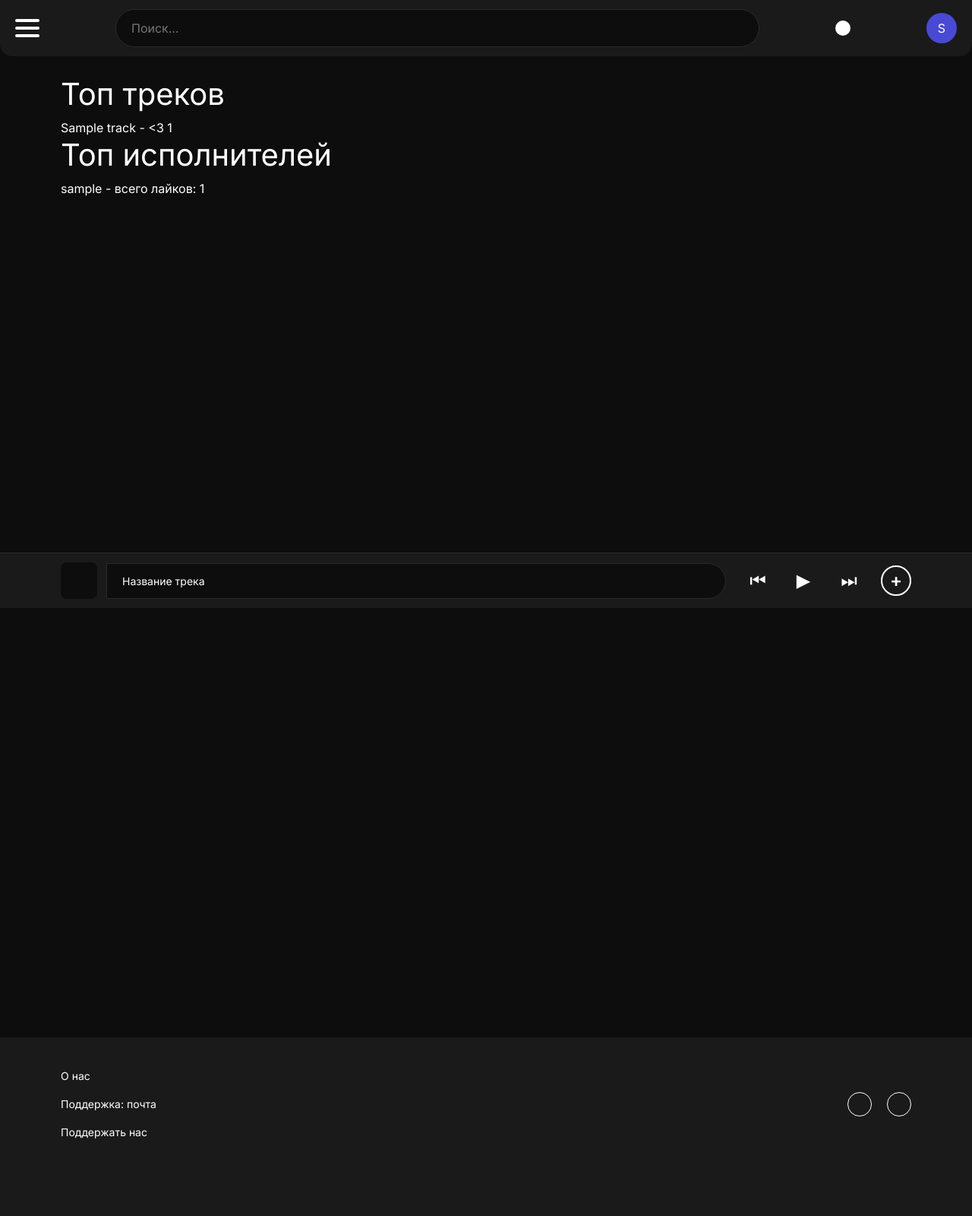
After one commit to txtXD949/radio-svobody, a Flask app: template templates/index.html in a window 1280 px wide. The commit adds this page. Shown: the whole page at 76% size. Run offline with Flask 3, Linux system fonts and the light colour scheme; a user stored in the database is signed in; tables that the repository leaves empty hold one stand-in row (values such as "Sample post"); the template is opened without the code that fills it: most values are stand-ins (such as "Sample title", 1, 10 or a date in 2020).

Commit message:
start develop main page
1. add header
2. add footer
3. add player
4. add drawer

```diff
--- a/main.py
+++ b/main.py
@@ -2,12 +2,16 @@ from flask import Flask, jsonify, redirect, render_template
 from flask_restful import Api
 from werkzeug.exceptions import HTTPException
 from flask_login import LoginManager, login_user, logout_user, login_required
+
+from sqlalchemy import func
 
 from dotenv import load_dotenv
 import os
 
 from data import db_session
 from data.users import User
+from data.tracks import Track
+from data.api_key import ApiKey
 from resources import (
     TrackResource, TrackListResource, TrackLikeResource,
     UserResource, UserListResource,
@@ -142,6 +146,21 @@ def confirm_wait():
     return render_template('confirm_wait.html', title='Подтверждение email')
 
 
+@app.route('/')
+def index():
+    db_sess = db_session.create_session()
+
+    # топ треков
+    top_tracks = db_sess.query(Track).order_by(Track.likes_count.desc()).limit(5).all()
+
+    # топ исполнителей
+    top_artists = top_artists = db_sess.query(User, func.sum(Track.likes_count).label('total_likes')
+                                              ).join(Track, User.id == Track.users_id).group_by(User.id).order_by(
+        func.sum(Track.likes_count).desc()).limit(5).all()
+
+    return render_template('index.html', top_tracks=top_tracks, top_artists=top_artists, title='Radio Svobodi')
+
+
 if __name__ == '__main__':
     db_session.global_init('db/rs.db')
 
--- a/static/css/style.css
+++ b/static/css/style.css
@@ -14,6 +14,10 @@ body {
     background-color: var(--background);
     color: var(--text);
     font-family: 'Inter', sans-serif;
+    display: flex;
+    flex-direction: column;
+    min-height: 200vh;
+    margin-bottom: 0;
 }
 
 /* Контейнеры */
@@ -91,13 +95,331 @@ a:hover {
 }
 
 /* Шторка */
-.navbar {
+.offcanvas {
     background-color: var(--surface) !important;
-    border-bottom: 1px solid var(--border);
-    padding: 16px 0;
+    color: var(--text);
+    overflow-y: auto;
+    scrollbar-width: none;
+    border-bottom-left-radius: 16px;
+    border-bottom-right-radius: 16px;
 }
 
-.navbar-brand {
+.offcanvas .btn-close {
+    filter: invert(1);
+}
+
+.offcanvas::-webkit-scrollbar {
+    display: none;
+}
+
+.drawer-nav {
+    display: flex;
+    flex-direction: column;
+    gap: 8px;
+}
+
+.drawer-nav::-webkit-scrollbar {
+    display: none; /* Chrome, Safari, Opera */
+}
+
+.drawer-link {
+    font-family: 'Courier Prime', monospace;
+    font-weight: 700;
+    font-size: 18px;
+    color: var(--text);
+    text-decoration: none;
+    padding: 16px 20px;
+    border-radius: 12px;
+    transition: background-color 0.2s;
+}
+
+.drawer-link:hover {
+    background-color: var(--background);
+}
+
+.offcanvas-header {
+    padding: 20px 24px;
+    border-bottom: 1px solid var(--border);
+}
+
+.offcanvas-title {
+    font-family: 'Courier Prime', monospace;
+    font-weight: 700;
+    font-size: 20px;
+    color: var(--text);
+}
+
+.offcanvas-body {
+    overflow-y: auto;
+    scrollbar-width: none;
+    -ms-overflow-style: none;
+    padding: 20px 24px;
+}
+
+.offcanvas-body::-webkit-scrollbar {
+    display: none;
+}
+
+/* Шапка */
+.top-bar {
+    display: flex;
+    align-items: center;
+    gap: 100px;
+    padding: 12px 20px;
+    background: var(--surface);
+    border-bottom-left-radius: 16px;
+    border-bottom-right-radius: 16px;
+    position: fixed;
+    top: 0;
+    left: 0;
+    right: 0;
+    z-index: 100;
+}
+
+.menu-btn {
+    background: none;
+    border: none;
+    font-size: 32px;
+    color: white;
+    cursor: pointer;
+    flex-shrink: 0;
+}
+
+.search-input {
+    flex: 1;
+    padding: 12px 20px;
+    background: var(--background);
+    border: 1px solid var(--border);
+    border-radius: 34px;
+    color: var(--text);
+}
+
+.right-group {
+    display: flex;
+    gap: 16px;
+    align-items: center;
+    margin-right: 80px;
+}
+
+.theme-toggle {
+    background: white;
+    border: none;
+    width: 20px;
+    height: 20px;
+    border-radius: 50%;
+    cursor: pointer;
+}
+
+.avatar {
+    width: 40px;
+    height: 40px;
+    background: var(--primary);
+    border-radius: 50%;
+    display: flex;
+    align-items: center;
+    justify-content: center;
+    color: white;
+    text-decoration: none;
+}
+
+.main-content {
+    margin-top: 80px;
+    padding: 20px 80px;
+    flex: 1;
+}
+
+/* Кнопочка для шторки */
+.custom-menu-btn {
+    background: none;
+    border: none;
+    cursor: pointer;
+    padding: 0;
+}
+
+.menu-icon {
+    width: 32px;
+    height: 32px;
+    display: flex;
+    flex-direction: column;
+    justify-content: center;
+    gap: 6px;
+}
+
+.menu-icon span {
+    display: block;
+    height: 4px;
+    background: white;
+    border-radius: 16px;
+    width: 100%;
+}
+
+/* Футер */
+.footer {
+    background-color: var(--surface);
+    padding: 40px 80px 100px;
+    margin-top: auto;
+}
+
+.footer-container {
+    display: flex;
+    justify-content: space-between;
+    align-items: center;
+    flex-wrap: wrap;
+    gap: 30px;
+}
+
+.footer-links {
+    display: flex;
+    flex-direction: column;
+    gap: 16px;
+}
+
+.footer-links a {
+    color: white;
+    text-decoration: none;
+    font-size: 14px;
+    transition: all 0.2s;
+}
+
+.footer-links a:hover {
+    text-decoration: underline;
+}
+
+.footer-social {
+    display: flex;
+    gap: 20px;
+}
+
+.social-link {
+    display: block;
+    width: 32px;
+    height: 32px;
+    border: 1px solid white;
+    border-radius: 50%;
+    transition: all 0.2s;
+}
+
+.social-link:hover {
+    background: rgba(255, 255, 255, 0.1);
+}
+
+/* Временные заглушки для иконок TODO: потом сделать */
+.social-link.telegram {
+    background-color: transparent;
+}
+
+.social-link.discord {
+    background-color: transparent;
+}
+
+.mini-player {
+    position: fixed;
+    bottom: 0;
+    left: 0;
+    right: 0;
+    background-color: var(--surface);
+    border-top: 1px solid var(--border);
+    padding: 12px 80px;
+    z-index: 1000;
+}
+
+.player-content {
+    display: flex;
+    align-items: center;
+    justify-content: space-between;
+    gap: 20px;
+}
+
+/* Левая часть */
+.player-left {
+    display: flex;
+    align-items: center;
+    gap: 12px;
+    flex: 1;
+}
+
+.player-image {
+    width: 48px;
+    height: 48px;
+    background: var(--background);
+    border-radius: 8px;
+    flex-shrink: 0;
+}
+
+.player-track-name {
+    background: var(--background);
+    border: 1px solid var(--border);
+    border-top-left-radius: 0;
+    border-bottom-left-radius: 0;
+    border-top-right-radius: 34px;
+    border-bottom-right-radius: 34px;
+    padding: 12px 20px;
+    color: var(--text);
+    font-size: 14px;
+    flex: 1;
+    white-space: nowrap;
+    overflow: hidden;
+    text-overflow: ellipsis;
+}
+
+/* Плеер */
+/* Центральная часть */
+.player-center {
+    display: flex;
+    gap: 16px;
+}
+
+.player-btn {
+    background: none;
+    border: none;
+    color: var(--text);
+    font-size: 24px;
+    cursor: pointer;
+    width: 44px;
+    height: 44px;
+    display: flex;
+    align-items: center;
+    justify-content: center;
+    transition: all 0.2s;
+}
+
+.player-btn:hover {
+    color: var(--primary);
+}
+
+/* Правая часть */
+.player-right {
+    flex-shrink: 0;
+}
+
+.player-fav {
+    background: none;
+    border: 2px solid white;
+    color: white;
+    width: 40px;
+    height: 40px;
+    border-radius: 50%;
+    font-size: 24px;
     font-weight: bold;
-    color: var(--text) !important;
+    cursor: pointer;
+    display: flex;
+    align-items: center;
+    justify-content: center;
+    transition: all 0.2s;
 }
+
+.player-fav:hover {
+    background: white;
+    color: var(--surface);
+}
+
+/* Адаптив */
+@media (max-width: 768px) {
+    .mini-player {
+        padding: 12px 20px;
+    }
+
+    .player-track-name {
+        max-width: 150px;
+    }
+}
--- a/templates/base1.html
+++ b/templates/base1.html
@@ -3,16 +3,15 @@
 <head>
     <meta charset="UTF-8">
     <meta name="viewport" content="width=device-width, initial-scale=1, shrink-to-fit=no">
-    <link rel="stylesheet"
-          href="https://cdn.jsdelivr.net/npm/bootstrap@5.0.0-beta1/dist/css/bootstrap.min.css"
-          integrity="sha384-giJF6kkoqNQ00vy+HMDP7azOuL0xtbfIcaT9wjKHr8RbDVddVHyTfAAsrekwKmP1"
-          crossorigin="anonymous">
-    <link href="https://fonts.googleapis.com/css2?family=Inter:wght@400;600&family=CourierPrime:wght@700&display=swap"
+    <link href="https://cdn.jsdelivr.net/npm/bootstrap@5.3.0/dist/css/bootstrap.min.css" rel="stylesheet">
+    <link href="https://fonts.googleapis.com/css2?family=Inter:wght@400;600&family=Courier+Prime:wght@400;700&display=swap"
           rel="stylesheet">
     <link rel="stylesheet" href="/static/css/style.css">
-    <title> {{title}} </title>
+    <title>{{ title }}</title>
 </head>
 <body>
-{% block content %}
-{% endblock %}
+{% block header %}{% endblock %}
+{% block content %}{% endblock %}
+<script src="https://cdn.jsdelivr.net/npm/bootstrap@5.3.0/dist/js/bootstrap.bundle.min.js"></script>
 </body>
+</html>
--- /dev/null
+++ b/templates/base2.html
@@ -0,0 +1,80 @@
+{% extends "base1.html" %}
+
+{% block header %}
+<div class="top-bar">
+    <button class="custom-menu-btn" id="menuToggle" type="button"
+            data-bs-toggle="offcanvas" data-bs-target="#mainDrawer">
+        <div class="menu-icon">
+            <span></span>
+            <span></span>
+            <span></span>
+        </div>
+    </button>
+
+    <input type="text" class="search-input" placeholder="Поиск...">
+
+    <button class="theme-toggle"></button>
+
+    {% if current_user.is_authenticated %}
+        <span class="avatar">{{ current_user.username[0]|upper }}</span>
+    {% else %}
+        <a href="/login" class="login-link">Войти</a>
+    {% endif %}
+</div>
+
+<div class="offcanvas offcanvas-top" tabindex="-1" id="mainDrawer" style="height: 300px;">
+    <div class="offcanvas-header border-bottom">
+        <button type="button" class="btn-close btn-close-white" data-bs-dismiss="offcanvas"></button>
+        <a href="/" style="font-weight: bold; color: white; text-decoration: none;">Радио Свободы</a>
+    </div>
+    <div class="offcanvas-body">
+        <nav class="drawer-nav">
+            <a href="/profile" class="drawer-link">Профиль</a>
+            <a href="/dump" class="drawer-link">Свалка</a>
+            <a href="/settings" class="drawer-link">Настройки</a>
+        </nav>
+    </div>
+</div>
+
+{% endblock %}
+
+{% block content %}
+<div class="main-content">
+    {% block main %}{% endblock %}
+</div>
+
+<div class="mini-player" id="miniPlayer">
+    <div class="player-content">
+        <div class="player-left">
+            <div class="player-image"></div>
+            <div class="player-track-name">Название трека</div>
+        </div>
+
+        <div class="player-center">
+            <button class="player-btn prev">⏮</button>
+            <button class="player-btn play-pause">▶</button>
+            <button class="player-btn next">⏭</button>
+        </div>
+
+        <div class="player-right">
+            <button class="player-fav">+</button>
+        </div>
+    </div>
+</div>
+
+<!-- TODO: потом сделать коректные ссылки -->
+<footer class="footer">
+    <div class="footer-container">
+        <div class="footer-links">
+            <a href="/about">О нас</a>
+            <a href="mailto:support@radiosvobodi.ru">Поддержка: почта</a>
+            <a href="/donate">Поддержать нас</a>
+        </div>
+        <div class="footer-social">
+            <a href="https://t.me/radiosvobodi" target="_blank" class="social-link telegram"></a>
+            <a href="https://discord.gg/radiosvobodi" target="_blank" class="social-link discord"></a>
+        </div>
+    </div>
+</footer>
+
+{% endblock %}
--- /dev/null
+++ b/templates/index.html
@@ -0,0 +1,15 @@
+{% extends "base2.html" %}
+
+{% block main %}
+<h1>Топ треков</h1>
+
+{% for track in top_tracks %}
+    <div>{{ track.title }} - <3 {{ track.likes_count }}</div>
+{% endfor %}
+
+<h1>Топ исполнителей</h1>
+{% for user, total_likes in top_artists %}
+    <div>{{ user.username }} - всего лайков: {{ total_likes }}</div>
+{% endfor %}
+
+{% endblock %}
```
